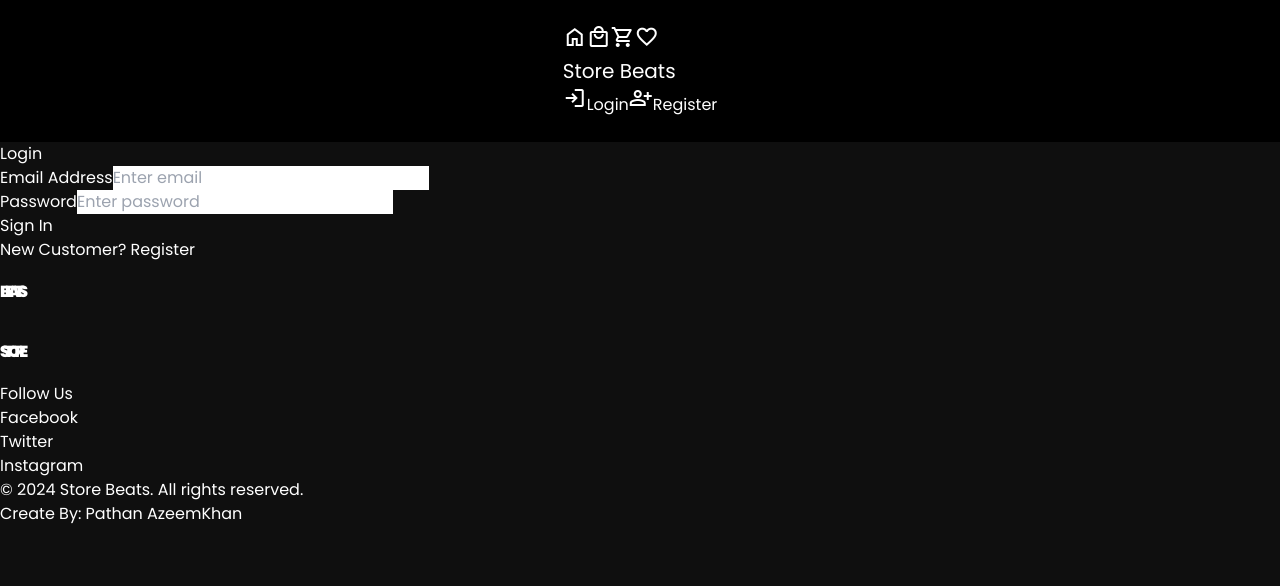
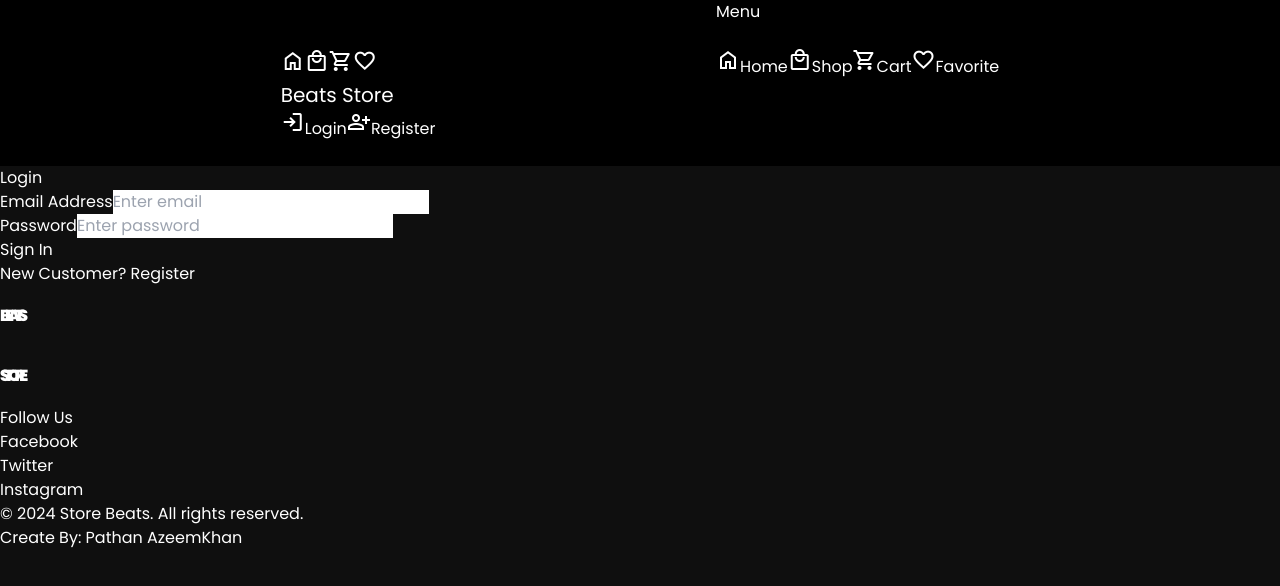
Before and after one commit to MrAzeeeem23/SP-Project-E-Commerce-, a React (Vite) app in the folder frontend/: page /login in a window 1280 px wide. Shown: the top 586 px of the page. Built offline with nearby package versions, Linux system fonts and the light colour scheme.

Commit message:
version 4.2

```diff
--- a/frontend/src/pages/Admin/CategoryLIst.jsx
+++ b/frontend/src/pages/Admin/CategoryLIst.jsx
@@ -43,6 +43,8 @@ const CategoryList = () => {
       toast.error("Creating category failed, try again.");
     }
   };
+
+
 
   const handleUpdateCategory = async (e) => {
     e.preventDefault();
--- a/frontend/src/pages/Admin/OrderList.jsx
+++ b/frontend/src/pages/Admin/OrderList.jsx
@@ -45,7 +45,7 @@ const OrderList = () => {
                     <td className="p-3">{order._id}</td>
                     <td className="p-3">{order.user ? order.user.username : "N/A"}</td>
                     <td className="p-3">{order.createdAt ? order.createdAt.substring(0, 10) : "N/A"}</td>
-                    <td className="p-3">${order.totalPrice}</td>
+                    <td className="p-3">₹{order.totalPrice}</td>
                     <td className="p-3">
                       {order.isPaid ? (
                         <p className="text-center bg-green-400 text-white p-1 rounded-full">
--- a/frontend/src/pages/Auth/Navigation.jsx
+++ b/frontend/src/pages/Auth/Navigation.jsx
@@ -11,9 +11,18 @@ const Navigation = () => {
   const { cartItems } = useSelector((state) => state.cart);
 
   const [dropdownOpen, setDropdownOpen] = useState(false);
+  const [sidebarOpen, setSidebarOpen] = useState(false);
 
   const toggleDropdown = () => {
     setDropdownOpen(!dropdownOpen);
+  };
+
+  const toggleSidebar = () => {
+    setSidebarOpen(!sidebarOpen);
+  };
+
+  const closeSidebar = () => {
+    setSidebarOpen(false);
   };
 
   const dispatch = useDispatch();
@@ -33,25 +42,31 @@ const Navigation = () => {
 
   return (
     <nav className="bg-[#0000] text-white top-0 left-0 w-full" style={{ zIndex: 9999 }}>
+      <div className="container flex justify-between items-center p-4 mx-2">
+        <button onClick={toggleSidebar} className="md:hidden">
+          <svg
+            xmlns="http://www.w3.org/2000/svg"
+            className="h-6 w-6 text-white"
+            fill="none"
+            viewBox="0 0 24 24"
+            stroke="currentColor"
+          >
+            <path strokeLinecap="round" strokeLinejoin="round" strokeWidth="2" d="M4 6h16M4 12h16M4 18h16" />
+          </svg>
+        </button>
 
-      <div className="container flex justify-between items-center  p-4">
 
-        <div className="flex space-x-6">
-
-          <Link to="/" className="flex items-center transition-transform transform" >
-          <span class="material-symbols-outlined">home</span>
-            {/* <span className="ml-2 hidden md:block">Home</span> */}
+        <div className="hidden md:flex space-x-6">
+          <Link to="/" className="flex items-center transition-transform transform">
+            <span className="material-symbols-outlined">home</span>
           </Link>
 
           <Link to="/shop" className="flex items-center transition-transform transform">
-          <span class="material-symbols-outlined">local_mall</span>
-            {/* <span className="ml-2 hidden md:block">Shop</span> */}
+            <span className="material-symbols-outlined">local_mall</span>
           </Link>
 
           <Link to="/cart" className="flex items-center relative transition-transform transform">
-          <span class="material-symbols-outlined">shopping_cart</span>
-
-            {/* <span className="ml-2 hidden md:block">Cart</span> */}
+            <span className="material-symbols-outlined">shopping_cart</span>
             {cartItems.length > 0 && (
               <span className="absolute -top-3 right-0 px-1 py-0 text-[13px] text-black bg-white rounded-full">
                 {cartItems.reduce((a, c) => a + c.qty, 0)}
@@ -59,15 +74,14 @@ const Navigation = () => {
             )}
           </Link>
 
-          <Link to="/favorite" className="flex items-center transition-transform transform ">
-          <span class="material-symbols-outlined">favorite</span>
-            {/* <span className="ml-2 hidden md:block">Favorites</span> */}
+          <Link to="/favorite" className="flex items-center transition-transform transform">
+            <span className="material-symbols-outlined">favorite</span>
           </Link>
         </div>
 
-        <div className="p-5">
+        <div className="flex-grow text-center">
           <Link to='/'>
-            <h1 id="logo">Store Beats</h1>
+            <h1 id="logo" className="text-center">Beats Store</h1>
           </Link>
         </div>
 
@@ -87,12 +101,12 @@ const Navigation = () => {
             </button>
           ) : (
             <div className="flex space-x-6">
-              <Link to="/login" className="flex items-center transition-transform ">
-              <span class="material-symbols-outlined">login</span>
+              <Link to="/login" className="flex items-center transition-transform">
+                <span className="material-symbols-outlined">login</span>
                 <span className="ml-2 hidden md:block">Login</span>
               </Link>
-              <Link to="/register" className="flex items-center transition-transform ">
-              <span class="material-symbols-outlined">person_add</span>
+              <Link to="/register" className="flex items-center transition-transform">
+                <span className="material-symbols-outlined">person_add</span>
                 <span className="ml-2 hidden md:block">Register</span>
               </Link>
             </div>
@@ -105,6 +119,16 @@ const Navigation = () => {
                   <li>
                     <Link to="/admin/dashboard" className="block px-4 py-2 hover:bg-gray-100">
                       Dashboard
+                    </Link>
+                  </li>
+                  <li>
+                    <Link to="/admin/productlist" className="block px-4 py-2 hover:bg-gray-100">
+                      Product
+                    </Link>
+                  </li>
+                  <li>
+                    <Link to="/admin/categorylist" className="block px-4 py-2 hover:bg-gray-100">
+                      Category
                     </Link>
                   </li>
                   <li>
@@ -133,6 +157,57 @@ const Navigation = () => {
           )}
         </div>
       </div>
+
+      <div
+        className={`fixed inset-0 z-[999] bg-black bg-opacity-50 transition-opacity duration-300 ease-in-out ${
+          sidebarOpen ? 'opacity-100' : 'opacity-0 pointer-events-none'
+        }`}
+        onClick={closeSidebar}
+      >
+        <div
+          className={`fixed left-0 top-0 bottom-0 w-64 bg-black p-4 shadow-lg transform transition-transform duration-300 ease-in-out ${
+            sidebarOpen ? 'translate-x-0' : '-translate-x-full'
+          }`}
+          onClick={(e) => e.stopPropagation()}
+        >
+          <div className="flex justify-between items-center mb-4 mt-10 text-[4rem]">
+            <h2 className="text-4xl font-bold uppercase tracking-[-4px]">Menu</h2>
+            <button onClick={toggleSidebar}>
+              <svg
+                xmlns="http://www.w3.org/2000/svg"
+                className="h-6 w-6"
+                fill="none"
+                viewBox="0 0 24 24"
+                stroke="currentColor"
+              >
+                <path strokeLinecap="round" strokeLinejoin="round" strokeWidth="2" d="M6 18L18 6M6 6l12 12" />
+              </svg>
+            </button>
+          </div>
+          <Link to="/" className="block px-4 py-2" onClick={closeSidebar}>
+            <span className="material-symbols-outlined">home</span>
+            <span className="relative -top-[5px] ml-2">Home</span>
+          </Link>
+          <Link to="/shop" className="block px-4 py-2" onClick={closeSidebar}>
+            <span className="material-symbols-outlined">local_mall</span>
+            <span className="relative -top-[5px] ml-2">Shop</span>
+          </Link>
+          <Link to="/cart" className="block px-4 py-2 relative" onClick={closeSidebar}>
+            <span className="material-symbols-outlined">shopping_cart</span>
+            <span className="relative -top-[5px] ml-2">Cart</span>
+            {cartItems.length > 0 && (
+              <span className="absolute right-2 top-2 px-2 py-1 text-[13px] text-black bg-white rounded-full">
+                {cartItems.reduce((a, c) => a + c.qty, 0)}
+              </span>
+            )}
+          </Link>
+          <Link to="/favorite" className="block px-4 py-2" onClick={closeSidebar}>
+            <span className="material-symbols-outlined">favorite</span>
+            <span className="relative  -top-[5px] ml-2">Favorite</span>
+          </Link>
+        </div>
+
+      </div>
     </nav>
   );
 };
--- a/frontend/src/pages/Orders/Order.jsx
+++ b/frontend/src/pages/Orders/Order.jsx
@@ -40,11 +40,11 @@ const Order = () => {
   const handlePayment = async () => {
     const options = {
       key: "",
-      amount: order.totalPrice * 100, // Razorpay works with paise, not rupees
+      amount: order.totalPrice * 100,
       currency: "INR",
       name: "Beats",
       description: "Order Payment",
-      order_id: order._id, // This will be generated by your backend
+      order_id: order._id,
       handler: async (response) => {
         const paymentResult = {
           razorpay_payment_id: response.razorpay_payment_id,
@@ -87,7 +87,7 @@ const Order = () => {
     <Messsage variant="danger">{error.data.message}</Messsage>
   ) : (
     <div className="container flex flex-col justify-center items-center mx-2">
-      <h1 className="text-[4rem] mb-4 uppercase tracking-[-5px] font-[999]">Payment.</h1>
+      <h1 className="text-[4rem] mb-4 uppercase tracking-[-5px] font-[999] mx-4">Payment.</h1>
       <div className="md:w-2/3 pr-4">
         <div className="border gray-300 mt-5 pb-4 mb-5">
           {order.orderItems.length === 0 ? (
--- a/frontend/src/pages/Orders/PlaceOrder.jsx
+++ b/frontend/src/pages/Orders/PlaceOrder.jsx
@@ -43,7 +43,7 @@ const PlaceOrder = () => {
 
   return (
     <>
-      <h1 className="text-[4rem] mb-4 uppercase tracking-[-5px] font-[999]">Summary.</h1>
+      <h1 className="text-[4rem] mb-4 uppercase tracking-[-5px] font-[999] mx-4">Summary.</h1>
       <ProgressSteps step1 step2 step3 />
 
       <div className="container mx-auto mt-8">
@@ -93,7 +93,7 @@ const PlaceOrder = () => {
           <div className="flex justify-between flex-wrap p-8 bg-[#181818]">
             <ul className="text-lg">
               <li>
-                <span className="font-semibold mb-4">Items:</span> ₹₹
+                <span className="font-semibold mb-4">Items:</span> ₹
                 {cart.shippingPrice}
               </li>
               <li>
--- a/frontend/src/pages/Orders/Shipping.jsx
+++ b/frontend/src/pages/Orders/Shipping.jsx
@@ -39,7 +39,7 @@ const Shipping = () => {
 
   return (
     <div className="container mx-1 mt-10">
-      <h1 className="text-[4rem] mb-4 uppercase tracking-[-5px] font-[999]">Shipping.</h1>
+      <h1 className="text-[4rem] mb-4 uppercase tracking-[-5px] font-[999] mx-4">Shipping.</h1>
         <ProgressSteps step1 step2 />
       <div className="mt-[5rem] flex justify-around items-center flex-wrap">
         <form onSubmit={submitHandler} className="mx-4 mb-20 mt-[1rem] bg-black p-10 rounded-xl w-[30rem]">
--- a/frontend/src/pages/Shop.jsx
+++ b/frontend/src/pages/Shop.jsx
@@ -103,7 +103,7 @@ const Shop = () => {
                       type="checkbox"
                       id="red-checkbox"
                       onChange={(e) => handleCheck(e.target.checked, c._id)}
-                      className="w-4 h-4 text-red-600 bg-gray-100 border-gray-300 rounded focus:ring-red-500 dark:focus:ring-red-600 dark:ring-offset-gray-800 focus:ring-2 dark:bg-gray-700 dark:border-gray-600"
+                      className="w-4 h-4 bg-gray-100 border-gray-300 rounded focus:ring-red-500 dark:focus:ring-red-600 dark:ring-offset-gray-800 focus:ring-2 dark:bg-gray-700 dark:border-gray-600"
                     />
 
                     <label
```
Also changed, not shown: frontend/src/pages/Admin/AdminDashboard.jsx (+35 -30 lines), frontend/src/index.css (line endings or trailing spaces), 2 other files (tests, documents, lock files or other folders).
